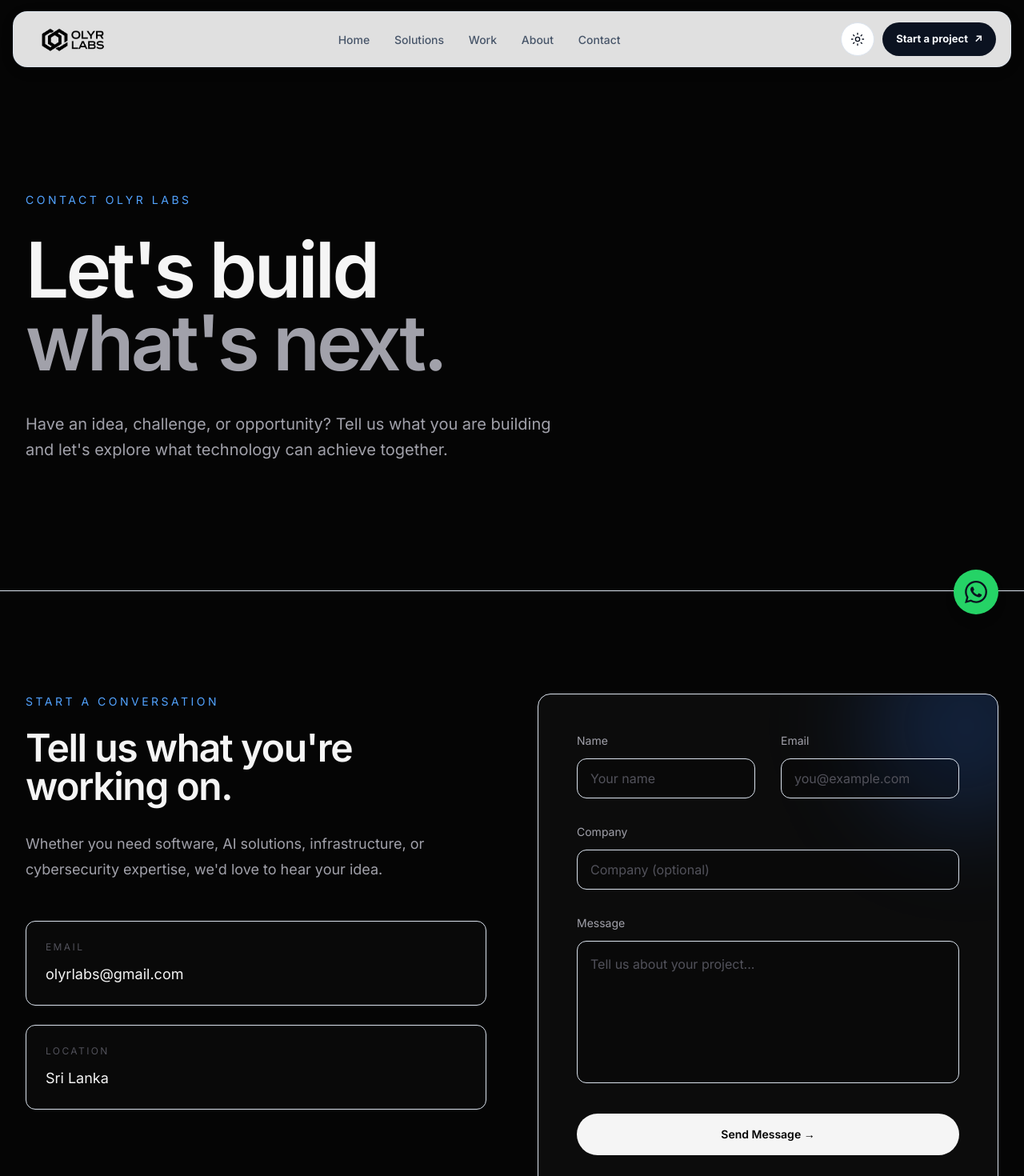
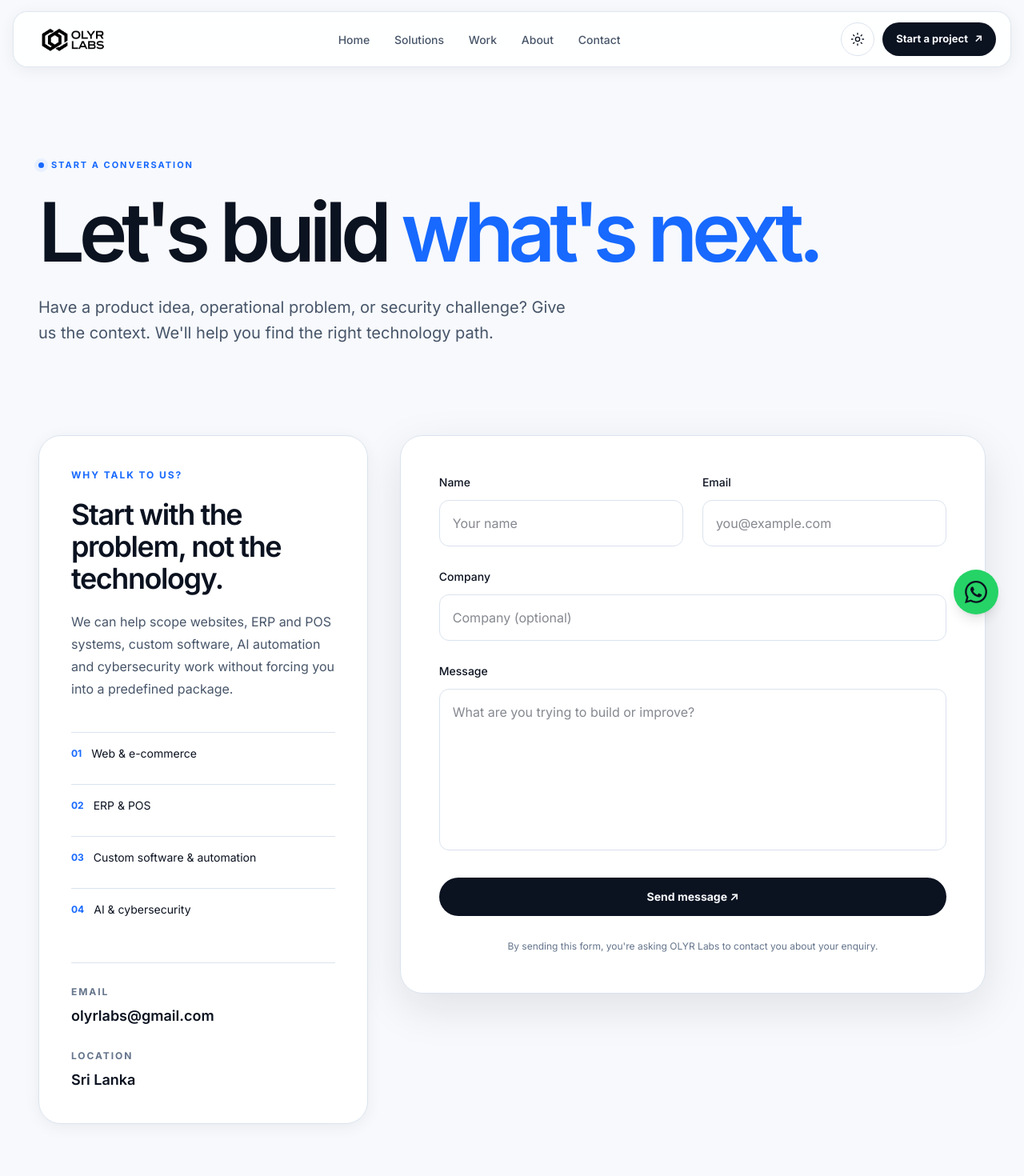
Before and after one commit to OLYR-Labs/website, a Next.js app: page /contact in a window 1280 px wide. Shown: the top 1470 px of the page at 80% size. Built offline with nearby package versions, Linux system fonts and the light colour scheme.

Commit message:
feat: rebuild contact page for light-first premium UX

```diff
--- a/app/contact/page.tsx
+++ b/app/contact/page.tsx
@@ -2,476 +2,68 @@
 
 import { FormEvent, useState } from "react";
 import Reveal from "@/components/Reveal";
+import Link from "next/link";
 
 export default function ContactPage() {
   const [submitted, setSubmitted] = useState(false);
   const [sending, setSending] = useState(false);
   const [error, setError] = useState("");
+  const [formData, setFormData] = useState({ name: "", email: "", company: "", message: "", website: "" });
 
-  const [formData, setFormData] = useState({
-    name: "",
-    email: "",
-    company: "",
-    message: "",
-    website: "",
-  });
-
-  const handleChange = (
-    e: React.ChangeEvent<HTMLInputElement | HTMLTextAreaElement>
-  ) => {
-    const { name, value } = e.target;
-
-    setFormData((previous) => ({
-      ...previous,
-      [name]: value,
-    }));
+  const handleSubmit = async (e: FormEvent<HTMLFormElement>) => {
+    e.preventDefault(); setSending(true); setError("");
+    try {
+      const response = await fetch("/api/contact", { method: "POST", headers: { "Content-Type": "application/json" }, body: JSON.stringify(formData) });
+      const data = await response.json();
+      if (!response.ok) throw new Error(data.error || "Failed to send message.");
+      setSubmitted(true); setFormData({ name: "", email: "", company: "", message: "", website: "" });
+    } catch (err) { console.error(err); setError("Something went wrong while sending your message. Please try again."); }
+    finally { setSending(false); }
   };
 
+  return (
+    <main className="overflow-hidden pt-24">
+      <section className="mx-auto max-w-[1440px] px-5 pb-20 pt-16 sm:px-8 lg:px-12 lg:pb-28 lg:pt-24">
+        <Reveal><span className="eyebrow">START A CONVERSATION</span></Reveal>
+        <Reveal delay={80}><h1 className="mt-7 max-w-5xl text-[clamp(3.5rem,8vw,7.8rem)] font-semibold leading-[.9] tracking-[-.07em]">Let&apos;s build <span className="text-[var(--blue)]">what&apos;s next.</span></h1></Reveal>
+        <Reveal delay={150}><p className="mt-8 max-w-2xl text-lg leading-8 text-[var(--text-secondary)] sm:text-xl">Have a product idea, operational problem, or security challenge? Give us the context. We&apos;ll help you find the right technology path.</p></Reveal>
+      </section>
 
-  const handleSubmit = async (e: FormEvent<HTMLFormElement>) => {
-    e.preventDefault();
-
-    setSending(true);
-    setError("");
-
-    try {
-      const response = await fetch("/api/contact", {
-        method: "POST",
-        headers: {
-          "Content-Type": "application/json",
-        },
-        body: JSON.stringify(formData),
-      });
-
-      const data = await response.json();
-
-      if (!response.ok) {
-        throw new Error(data.error || "Failed to send message.");
-      }
-
-      setSubmitted(true);
-
-      setFormData({
-        name: "",
-        email: "",
-        company: "",
-        message: "",
-        website: "",
-      });
-
-    } catch (error) {
-      console.error(error);
-
-      setError(
-        "Something went wrong while sending your message. Please try again."
-      );
-
-    } finally {
-      setSending(false);
-    }
-  };
-
-
-  return (
-    <main className="min-h-screen bg-[#050505] text-[#F5F5F5]">
-
-
-      {/* HERO */}
-
-      <section className="relative overflow-hidden border-b border-white/10 pt-20">
-
-
-        <div className="absolute inset-0 -z-10 bg-[linear-gradient(to_right,#ffffff08_1px,transparent_1px),linear-gradient(to_bottom,#ffffff08_1px,transparent_1px)] bg-[size:64px_64px]" />
-
-
-        <div className="absolute right-[-10%] top-1/4 -z-10 h-[500px] w-[500px] rounded-full bg-blue-500/10 blur-[140px]" />
-
-
+      <section className="mx-auto grid max-w-[1440px] gap-10 px-5 pb-24 sm:px-8 lg:grid-cols-[.72fr_1.28fr] lg:px-12 lg:pb-32">
         <Reveal>
-
-        <div className="mx-auto max-w-7xl px-6 py-32 lg:px-8 lg:py-40">
-
-          <p className="mb-8 text-sm uppercase tracking-[0.25em] text-blue-400">
-            Contact OLYR Labs
-          </p>
-
-
-          <h1 className="max-w-5xl text-5xl font-semibold leading-[0.95] tracking-[-0.04em] sm:text-7xl lg:text-8xl">
-
-            Let's build
-
-            <br />
-
-            <span className="text-[#A1A1AA]">
-              what's next.
-            </span>
-
-          </h1>
-
-
-          <p className="mt-10 max-w-2xl text-lg leading-8 text-[#A1A1AA] sm:text-xl">
-
-            Have an idea, challenge, or opportunity?
-            Tell us what you are building and let's explore
-            what technology can achieve together.
-
-          </p>
-
-
-        </div>
-
+          <div className="rounded-[28px] border border-[var(--border)] bg-[var(--surface)] p-8 shadow-[var(--shadow-sm)] sm:p-10">
+            <p className="section-kicker">Why talk to us?</p>
+            <h2 className="mt-5 text-3xl font-semibold tracking-[-.04em] sm:text-4xl">Start with the problem, not the technology.</h2>
+            <p className="mt-5 leading-7 text-[var(--text-secondary)]">We can help scope websites, ERP and POS systems, custom software, AI automation and cybersecurity work without forcing you into a predefined package.</p>
+            <div className="mt-10 space-y-3">
+              {["Web & e-commerce", "ERP & POS", "Custom software & automation", "AI & cybersecurity"].map((item, i) => <div key={item} className="flex items-center gap-3 border-t border-[var(--border)] py-4 text-sm"><span className="text-xs font-bold text-[var(--blue)]">0{i + 1}</span>{item}</div>)}
+            </div>
+            <div className="mt-10 border-t border-[var(--border)] pt-7"><p className="text-xs font-bold uppercase tracking-[.16em] text-[var(--text-muted)]">Email</p><a href="mailto:olyrlabs@gmail.com" className="mt-2 inline-block text-lg font-semibold hover:text-[var(--blue)]">olyrlabs@gmail.com</a><p className="mt-7 text-xs font-bold uppercase tracking-[.16em] text-[var(--text-muted)]">Location</p><p className="mt-2 text-lg font-semibold">Sri Lanka</p></div>
+          </div>
         </Reveal>
 
+        <Reveal delay={100}>
+          <div className="rounded-[28px] border border-[var(--border)] bg-[var(--surface)] p-7 shadow-[var(--shadow-md)] sm:p-10 lg:p-12">
+            {submitted ? <div className="flex min-h-[520px] flex-col items-center justify-center text-center"><div className="grid h-16 w-16 place-items-center rounded-full bg-[var(--blue-soft)] text-2xl font-bold text-[var(--blue)]">✓</div><h2 className="mt-7 text-3xl font-semibold">Message received.</h2><p className="mt-4 max-w-md leading-7 text-[var(--text-secondary)]">Thanks for contacting OLYR Labs. We&apos;ll get back to you soon.</p><button onClick={() => setSubmitted(false)} className="mt-8 text-sm font-semibold text-[var(--blue)]">Send another message →</button></div> : (
+              <form onSubmit={handleSubmit} className="space-y-7">
+                <input type="text" name="website" value={formData.website} onChange={e => setFormData({ ...formData, website: e.target.value })} className="hidden" autoComplete="off" />
+                <div className="grid gap-6 sm:grid-cols-2"><Input label="Name" name="name" value={formData.name} setFormData={setFormData} placeholder="Your name" required /><Input label="Email" name="email" value={formData.email} setFormData={setFormData} placeholder="you@example.com" required /></div>
+                <Input label="Company" name="company" value={formData.company} setFormData={setFormData} placeholder="Company (optional)" />
+                <div><label htmlFor="message" className="mb-3 block text-sm font-medium">Message</label><textarea id="message" rows={7} name="message" value={formData.message} onChange={e => setFormData({ ...formData, message: e.target.value })} required placeholder="What are you trying to build or improve?" className="input resize-none" /></div>
+                {error && <p className="text-sm font-medium text-red-500">{error}</p>}
+                <button disabled={sending} className="inline-flex min-h-12 w-full items-center justify-center rounded-full bg-[var(--foreground)] px-6 text-sm font-bold text-[var(--background)] transition hover:-translate-y-0.5 hover:bg-[var(--blue)] hover:text-white disabled:opacity-50">{sending ? "Sending…" : "Send message ↗"}</button>
+                <p className="text-center text-xs leading-5 text-[var(--text-muted)]">By sending this form, you&apos;re asking OLYR Labs to contact you about your enquiry.</p>
+              </form>
+            )}
+          </div>
+        </Reveal>
       </section>
 
-
-
-
-
-      {/* CONTACT AREA */}
-
-
-      <section className="border-b border-white/10 py-32">
-
-
-        <div className="mx-auto grid max-w-7xl gap-16 px-6 lg:grid-cols-2 lg:px-8">
-
-
-          <Reveal>
-
-
-          <div>
-
-
-            <p className="text-sm uppercase tracking-[0.25em] text-blue-400">
-              Start a Conversation
-            </p>
-
-
-
-            <h2 className="mt-6 text-4xl font-semibold tracking-[-0.03em] sm:text-5xl">
-
-              Tell us what you're working on.
-
-            </h2>
-
-
-
-            <p className="mt-8 max-w-lg text-lg leading-8 text-[#A1A1AA]">
-
-              Whether you need software, AI solutions,
-              infrastructure, or cybersecurity expertise,
-              we'd love to hear your idea.
-
-            </p>
-
-
-
-
-
-            <div className="mt-12 space-y-6">
-
-
-              <div className="rounded-xl border border-white/10 bg-white/[0.02] p-6 transition hover:border-blue-400/40">
-
-                <p className="text-xs uppercase tracking-[0.2em] text-[#52525B]">
-                  Email
-                </p>
-
-                <p className="mt-3 text-lg">
-                  olyrlabs@gmail.com
-                </p>
-
-              </div>
-
-
-
-              <div className="rounded-xl border border-white/10 bg-white/[0.02] p-6 transition hover:border-blue-400/40">
-
-                <p className="text-xs uppercase tracking-[0.2em] text-[#52525B]">
-                  Location
-                </p>
-
-                <p className="mt-3 text-lg">
-                  Sri Lanka
-                </p>
-
-              </div>
-
-
-
-            </div>
-
-
-          </div>
-
-
-          </Reveal>
-
-
-
-
-
-
-          {/* FORM */}
-
-
-          <Reveal delay={150}>
-
-
-          <div className="relative overflow-hidden rounded-2xl border border-white/10 bg-white/[0.03] p-8 sm:p-10 lg:p-12">
-
-
-            <div className="absolute -right-20 -top-20 h-60 w-60 rounded-full bg-blue-500/20 blur-3xl" />
-
-
-            {submitted ? (
-
-
-              <div className="relative flex min-h-[500px] flex-col items-center justify-center text-center">
-
-
-                <div className="flex h-16 w-16 items-center justify-center rounded-full border border-blue-400/30 bg-blue-400/10 text-2xl text-blue-400">
-                  ✓
-                </div>
-
-
-                <h3 className="mt-8 text-3xl font-semibold">
-                  Message received.
-                </h3>
-
-
-                <p className="mt-4 max-w-md text-[#A1A1AA]">
-                  Thanks for contacting OLYR Labs.
-                  We'll get back to you soon.
-                </p>
-
-
-                <button
-                  onClick={() => setSubmitted(false)}
-                  className="mt-8 text-sm text-blue-400 hover:text-blue-300"
-                >
-                  Send another message →
-                </button>
-
-
-              </div>
-
-
-            ) : (
-
-
-              <form
-                onSubmit={handleSubmit}
-                className="relative space-y-8"
-              >
-
-
-                <input
-                  type="text"
-                  name="website"
-                  value={formData.website}
-                  onChange={handleChange}
-                  className="hidden"
-                  autoComplete="off"
-                />
-
-
-
-                <div className="grid gap-8 sm:grid-cols-2">
-
-
-                  <Input
-                    label="Name"
-                    name="name"
-                    value={formData.name}
-                    onChange={handleChange}
-                    placeholder="Your name"
-                  />
-
-
-                  <Input
-                    label="Email"
-                    name="email"
-                    value={formData.email}
-                    onChange={handleChange}
-                    placeholder="you@example.com"
-                  />
-
-
-                </div>
-
-
-
-
-
-                <Input
-                  label="Company"
-                  name="company"
-                  value={formData.company}
-                  onChange={handleChange}
-                  placeholder="Company (optional)"
-                />
-
-
-
-
-
-                <div>
-
-
-                  <label className="mb-3 block text-sm text-[#A1A1AA]">
-                    Message
-                  </label>
-
-
-                  <textarea
-                    rows={6}
-                    name="message"
-                    value={formData.message}
-                    onChange={handleChange}
-                    required
-                    placeholder="Tell us about your project..."
-                    className="w-full resize-none rounded-xl border border-white/10 bg-black/20 p-4 text-white outline-none transition placeholder:text-[#52525B] focus:border-blue-400"
-                  />
-
-
-                </div>
-
-
-
-                {error && (
-                  <p className="text-sm text-red-400">
-                    {error}
-                  </p>
-                )}
-
-
-
-
-                <button
-                  disabled={sending}
-                  className="w-full rounded-full bg-[#F5F5F5] py-4 text-sm font-semibold text-black transition hover:bg-white disabled:opacity-50"
-                >
-
-                  {sending ? "Sending..." : "Send Message →"}
-
-                </button>
-
-
-
-              </form>
-
-
-            )}
-
-
-          </div>
-
-
-          </Reveal>
-
-
-
-        </div>
-
-
-      </section>
-
-
-
-
-
-
-
-      {/* FINAL CTA */}
-
-
-      <section className="py-40">
-
-
-        <Reveal>
-
-
-        <div className="mx-auto max-w-4xl px-6 text-center">
-
-
-          <p className="mb-6 text-sm uppercase tracking-[0.25em] text-blue-400">
-            OLYR Labs
-          </p>
-
-
-          <h2 className="text-5xl font-semibold tracking-[-0.04em] sm:text-7xl">
-            Technology for what's next.
-          </h2>
-
-
-          <p className="mx-auto mt-8 max-w-xl text-lg text-[#A1A1AA]">
-            Building intelligent software, secure systems,
-            and future-ready technology.
-          </p>
-
-
-        </div>
-
-
-        </Reveal>
-
-
-      </section>
-
-
+      <section className="mx-auto max-w-[1440px] px-5 pb-8 sm:px-8 lg:px-12"><div className="rounded-[30px] bg-[var(--foreground)] px-7 py-16 text-center text-[var(--background)] sm:px-12"><p className="text-xs font-bold uppercase tracking-[.18em] text-[var(--blue-light)]">Prefer a quick chat?</p><h2 className="mt-4 text-4xl font-semibold tracking-[-.05em]">We&apos;re one message away.</h2><a href="https://wa.me/94781026353?text=Hi%20OLYR%20Labs!%20I%27d%20like%20to%20discuss%20a%20project." target="_blank" rel="noopener noreferrer" className="mt-7 inline-flex min-h-12 items-center rounded-full bg-white px-6 text-sm font-bold text-black transition hover:-translate-y-1">Chat on WhatsApp ↗</a></div></section>
     </main>
   );
 }
 
-
-
-
-function Input({
-  label,
-  name,
-  value,
-  onChange,
-  placeholder,
-}: any) {
-
-
-return (
-
-<div>
-
-
-<label className="mb-3 block text-sm text-[#A1A1AA]">
-{label}
-</label>
-
-
-<input
-name={name}
-value={value}
-onChange={onChange}
-placeholder={placeholder}
-required={name !== "company"}
-className="
-w-full
-rounded-xl
-border
-border-white/10
-bg-black/20
-px-4
-py-3
-text-white
-outline-none
-transition
-placeholder:text-[#52525B]
-focus:border-blue-400
-"
-/>
-
-
-</div>
-
-);
-
+function Input({ label, name, value, setFormData, placeholder, required = false }: { label: string; name: string; value: string; setFormData: React.Dispatch<React.SetStateAction<{ name: string; email: string; company: string; message: string; website: string }>>; placeholder: string; required?: boolean }) {
+  return <div><label htmlFor={name} className="mb-3 block text-sm font-medium">{label}</label><input id={name} name={name} value={value} onChange={e => setFormData(prev => ({ ...prev, [name]: e.target.value }))} placeholder={placeholder} required={required} className="input" /></div>;
 }
```
